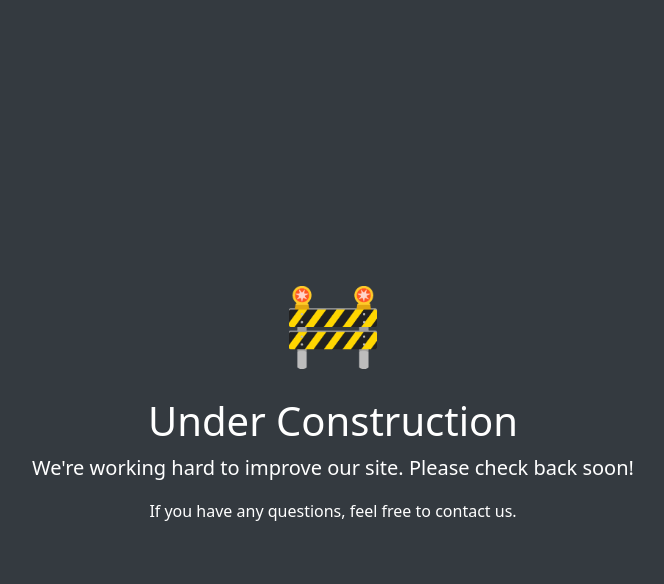
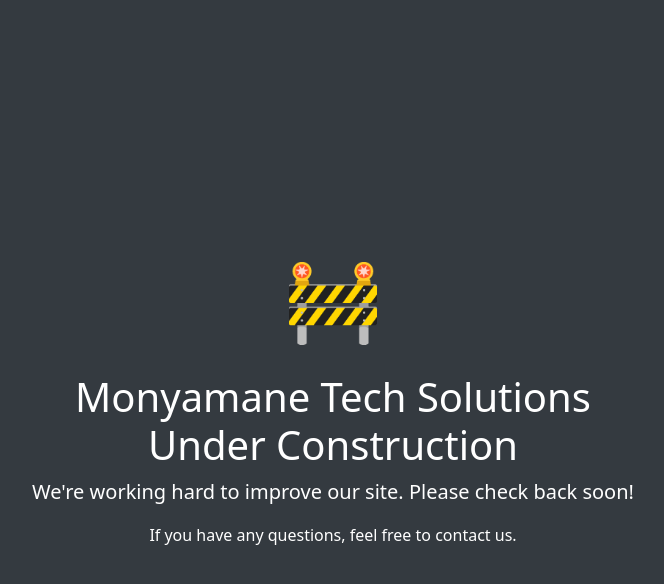
Before and after one commit to thato2-5/codespaces-workflow, a Python web app: template templates/construction.html in a window 1280 px wide. Shown: the top 584 px of the page, without its empty margins (307-971 px from the left). Run offline with Jinja, Linux system fonts and the light colour scheme; the template is opened without the code that fills it, so the values that code supplies are empty.

Commit message:
Updated construction.html

```diff
--- a/templates/construction.html
+++ b/templates/construction.html
@@ -3,7 +3,8 @@
 <head>
     <meta charset="UTF-8">
     <meta name="viewport" content="width=device-width, initial-scale=1.0">
-    <title>Under Construction</title>
+    <meta name="description" content="Monyamane Tech Solutions">
+    <title>Monyamane Tech Solutions</title>
     <link rel="icon" href="favicon.ico">
     <link href="https://cdn.jsdelivr.net/npm/bootstrap@5.3.0/dist/css/bootstrap.min.css" rel="stylesheet">
     <style>
@@ -26,7 +27,7 @@
         <div class="construction-icon mb-3">
             🚧
         </div>
-        <h1>Under Construction</h1>
+        <h1>Monyamane Tech Solutions <br>Under Construction</h1>
         <p class="lead">We're working hard to improve our site. Please check back soon!</p>
         <p>If you have any questions, feel free to contact us.</p>
     </div>
```
